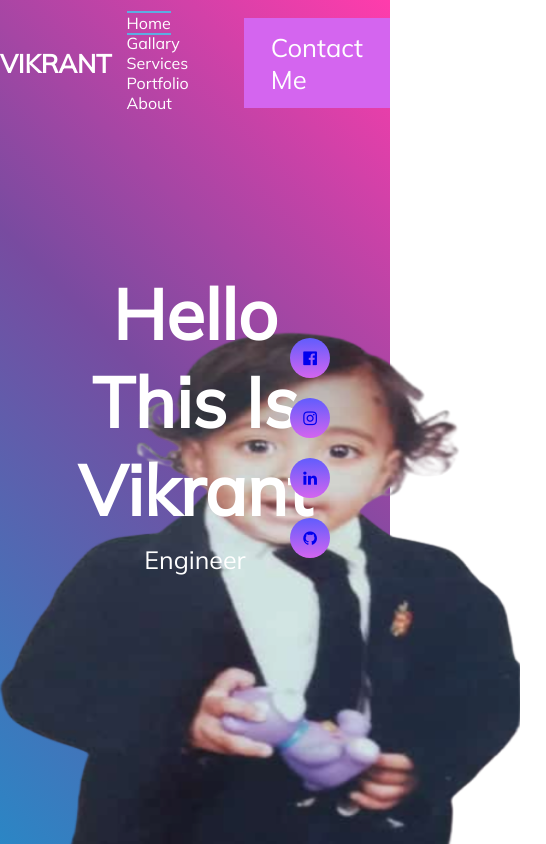
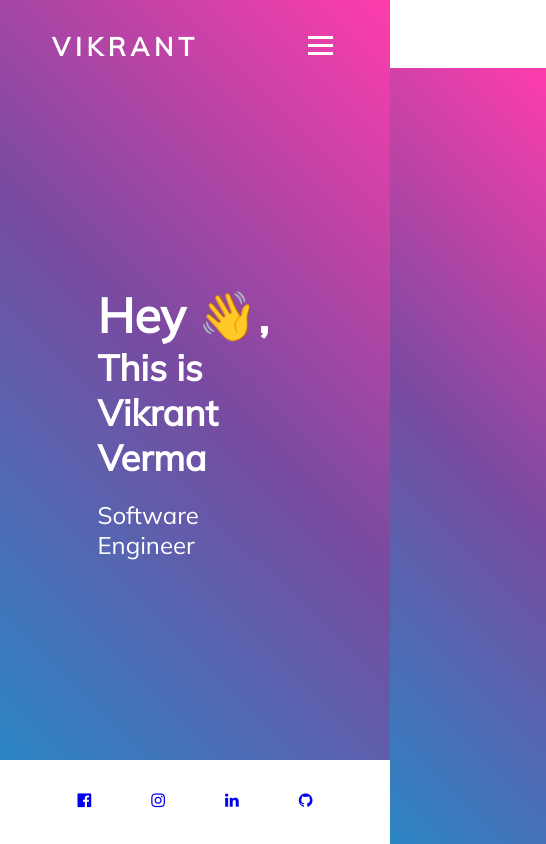
Before and after one commit to vxp3503/github-io, a plain HTML site: page index.html in a window 390 px wide. Shown: the whole page, 546 px wide, since content can reach past the window. Drawn offline with Linux system fonts and the light colour scheme.

Commit message:
Reponse design fix

```diff
--- /dev/null
+++ b/css/style.css
@@ -0,0 +1,159 @@
+* {
+    margin: 0;
+    padding: 0;
+    box-sizing: border-box;
+    font-family: 'Mulish', sans-serif;
+}
+
+
+header{
+    width: 100%;
+    height: 90vh;
+    background-color: #FF3CAC;
+    background: linear-gradient(225deg, #FF3CAC 0%, #784BA0 50%, #2B86C5 100%);
+    position: relative;
+}
+
+
+nav{
+    display: flex;
+    justify-content: space-around;
+    align-items: center;
+    min-height: 8vh;
+    padding-top: 24px;
+}
+
+
+.logo {
+    color: white;
+    text-decoration: none;
+    font-size: 1.6rem;
+    text-transform: uppercase;
+    font-weight: bold;
+    letter-spacing: 5px;
+}
+
+.nav-links {
+    display: flex;
+    justify-content: space-around;
+    width: 40%;
+}
+
+.nav-links a{
+    color: white;
+    font-size: 18px;
+    text-decoration: none;
+}
+
+.nav-links li {
+    list-style: none;
+}
+
+.content-center {
+    font-size: 1.5rem;
+    font-weight: bold;
+    position: absolute;
+    top: 50%;
+    left: 50%;
+    transform: translate(-50%, -50%);
+    color: white;
+}
+
+.content-center h5{
+    font-size: 1.5rem;
+    margin-top: 20px;
+    font-weight: normal;
+}
+
+.social {
+    display: flex;
+    align-items: center;
+    justify-content: center;
+}
+
+.social div {
+    padding: 30px;
+}
+.burger {
+    display: none;
+    cursor: pointer;
+}
+
+.burger div{
+    width: 25px;
+    height: 3px;
+    background-color: white;
+    margin: 5px;
+    transition: all 0.5s ease;
+}
+
+
+@media screen and (max-width: 650px){
+    body {
+        overflow-x: hidden;
+    }
+
+    .content-center {
+        font-weight: bold;
+        position: absolute;
+        top: 50%;
+        left: 50%;
+        transform: translate(-50%, -50%);
+        color: white;
+    }
+    .content-center h5{
+        margin-top: 20px;
+        font-weight: normal;
+    }
+
+   .nav-links {
+       display: flex;
+       flex-direction: column;
+       align-items: center;
+       position: absolute;
+       right: 0px;
+       height: 92vh;
+       top: 8vh;
+       z-index: 1;
+       background: linear-gradient(225deg, #FF3CAC 0%, #784BA0 50%, #2B86C5 100%);
+       transform: translateX(100%);
+       transition: transform 0.5s ease-in;
+   }
+
+   .nav-links li {
+       opacity: 0;
+   }
+
+   .burger {
+       display: block;
+   }
+}
+
+
+
+.nav-active {
+    transform: translateX(0%);
+}
+
+@keyframes navLinkFade {
+    from{
+        opacity: 0;
+        transform: translateX(50px);
+    }to {
+        opacity: 1;
+        transform: translateX(0px);
+    }
+}
+
+
+.toggle .line1{
+    transform: rotate(-45deg) translate(-5px, 6px);
+}
+
+.toggle .line2{
+    opacity: 0;
+}
+
+.toggle .line3{
+   transform: rotate(45deg) translate(-5px, -6px);
+}
--- a/index.html
+++ b/index.html
@@ -3,11 +3,11 @@
 <head>
     <meta charset="UTF-8">
     <meta name="viewport" content="width=device-width, initial-scale=1.0">
-    <link rel="stylesheet" href="style.css">
+    <link rel="stylesheet" href="./css/style.css">
     <link rel="preconnect" href="https://fonts.gstatic.com">
     <link href="https://fonts.googleapis.com/css2?family=Mulish&display=swap" rel="stylesheet">
     <link rel="stylesheet" href="https://cdnjs.cloudflare.com/ajax/libs/font-awesome/4.7.0/css/font-awesome.min.css">
-    <title>Document</title>
+    <title>Vikrant Verma</title>
 </head>
 <body>
     <header>
@@ -15,26 +15,28 @@
             <div class="logo">
                 Vikrant
             </div>
-            <div class="menu">
-                <ul>
-                    <li><a href="#" class="active"> home </a></li>
-                    <li><a href="#" > gallary </a></li>
-                    <li><a href="#" > services </a></li>
-                    <li><a href="#" > portfolio </a></li>
-                    <li><a href="#" > about </a></li>
+                <ul class="nav-links">
+                    <li><a href="#" class="active"> Home </a></li>
+                    <li><a href="#" > Projects </a></li>
+                    <li><a href="#" > Portfolio </a></li>
+                    <li><a href="#" > About </a></li>
                 </ul>
-            </div>
-            <div class="contact_bin">
-                Contact Me
-            </div>
+
+                <div class="burger">
+                    <div class="line1"></div>
+                    <div class="line2"></div>
+                    <div class="line3"></div>
+                </div>
         </nav>
+    </header>
 
-        <div class="center_content">
-            <h1>Hello This is Vikrant</h1>
-            <h2>Engineer</h2>
+        <div class="content-center">
+            <h1>Hey &#128075;,</h1>
+            <h2>This is Vikrant Verma</h2>
+            <h5>Software Engineer</h5>
         </div>
 
-        <div class="Social">
+        <div class="social">
             <div class="fa_icons">
                 <a href="https://www.facebook.com/vikrant.verma.7140497" target="_blank">
                     <i class="fa fa-facebook-official" aria-hidden="true"></i>
@@ -56,7 +58,10 @@
                 </a>
             </div>
         </div>
-    </header>
 </body>
 
+<script src = "./js/script.js">
+
+</script>
+
 </html>
--- /dev/null
+++ b/js/script.js
@@ -0,0 +1,26 @@
+const navSlide = () => {
+    const burger = document.querySelector(".burger");
+    const nav = document.querySelector(".nav-links");
+    const navLinks = document.querySelectorAll('.nav-links li');
+
+    // toggle nav
+    burger.addEventListener('click',() => {
+        nav.classList.toggle('nav-active');
+
+        // animate links
+        navLinks.forEach((link, index) => {
+            if(link.style.animation){
+                link.style.animation = '';
+            }else{
+            link.style.animation = `navLinkFade 0.5s ease forwards ${index / 7 * 2}s`;
+            }
+        });
+
+        // burger animation
+        burger.classList.toggle('toggle');
+    });
+
+
+}
+
+navSlide();
--- a/style.css
+++ /dev/null
@@ -1,138 +0,0 @@
-*{
-    margin: 0;
-    padding: 0;
-    box-sizing: border-box;
-    font-family: 'Mulish', sans-serif;
-}
-
-.Social{
-    width: 100px;
-    height: auto;
-    position: absolute;
-    right: 0;
-    top: 40%;
-}
-header{
-    width: 100%;
-    height: 100vh;
-    background-color: #FF3CAC;
-    background-image: linear-gradient(225deg, #FF3CAC 0%, #784BA0 50%, #2B86C5 100%);
-    position: relative;
-}
-
-
-nav{
-    width: 100%;
-    height: 15vh;
-    display: flex;
-    justify-content: space-around;
-    align-items: center;
-    position: absolute;
-}
-
-
-.logo {
-    color: white;
-    text-decoration: none;
-    font-size: 1.6rem;
-    text-transform: uppercase;
-    font-weight: bold;
-}
-
-.menu ul li{
-    list-style: none;
-    display: inline-block;
-    padding: 0 15px;
-}
-
-.menu ul li a{
-    text-decoration: none;
-    color: white;
-    text-transform: capitalize;
-}
-
-.contact_bin {
-    color: white;
-    text-decoration: none;
-    font-size: 1.6rem;
-    text-transform: uppercase;
-}
-
-.active , ul li:hover{
-    border-top: 2px solid #5dade2;
-    border-bottom: 2px solid #5dade2;
-}
-
-
-.contact_bin {
-    background-color: #d465ef;
-    padding: 12px 26px;
-    font-style: 14px;
-    font-weight: 500;
-    border: 1px solid transparent;
-    text-transform: capitalize;
-}
-
-
-.contact_bin:hover{
-    background: linear-gradient(to bottom, #615cfd 0%, #d465ef 100%);
-}
-
-
-.center_content{
-    position: absolute;
-    top: 50%;
-    left: 50%;
-    transform: translate(-50%, -50%);
-    text-align: center;
-}
-
-
-.center_content h1{
-    color: #fff;
-    font-size: 70px;
-    text-transform: capitalize;
-    font-weight: 700;
-    margin-bottom: 10px;
-    z-index: 1;
-
-}
-
-.center_content h2{
-    font-size: 25px;
-    font-weight: 400;
-    color: #fff;
-    text-transform: capitalize;
-    z-index: 1;
-}
-
-header::before{
-    content: "";
-    width: 520px;
-    height: 560px;
-    position: absolute;
-    left: 0;
-    bottom: 0;
-    background-image: url(Screenshot_2019-06-19-21-50-58-25-removebg-preview.png);
-    background-size: 100% 100%;
-}
-
-
-.fa_icons{
-    width: 40px;
-    height: 40px;
-    border-radius: 50%;
-    background: linear-gradient(to bottom, #615cfd 0%, #d465ef 100%);
-    display: flex;
-    justify-content: center;
-    align-items: center;
-}
-
-.fa_icons:nth-child(even) {
-    margin-top: 20px;
-    margin-bottom: 20px;;
-}
-
-.fa_icons:hover{
-    background: linear-gradient(to bottom, #d465ef 0%, #615cfd 100%);
-}
```
Also changed, not shown: images/image.png (renamed from Screenshot_2019-06-19-21-50-58-25-removebg-preview.png).
